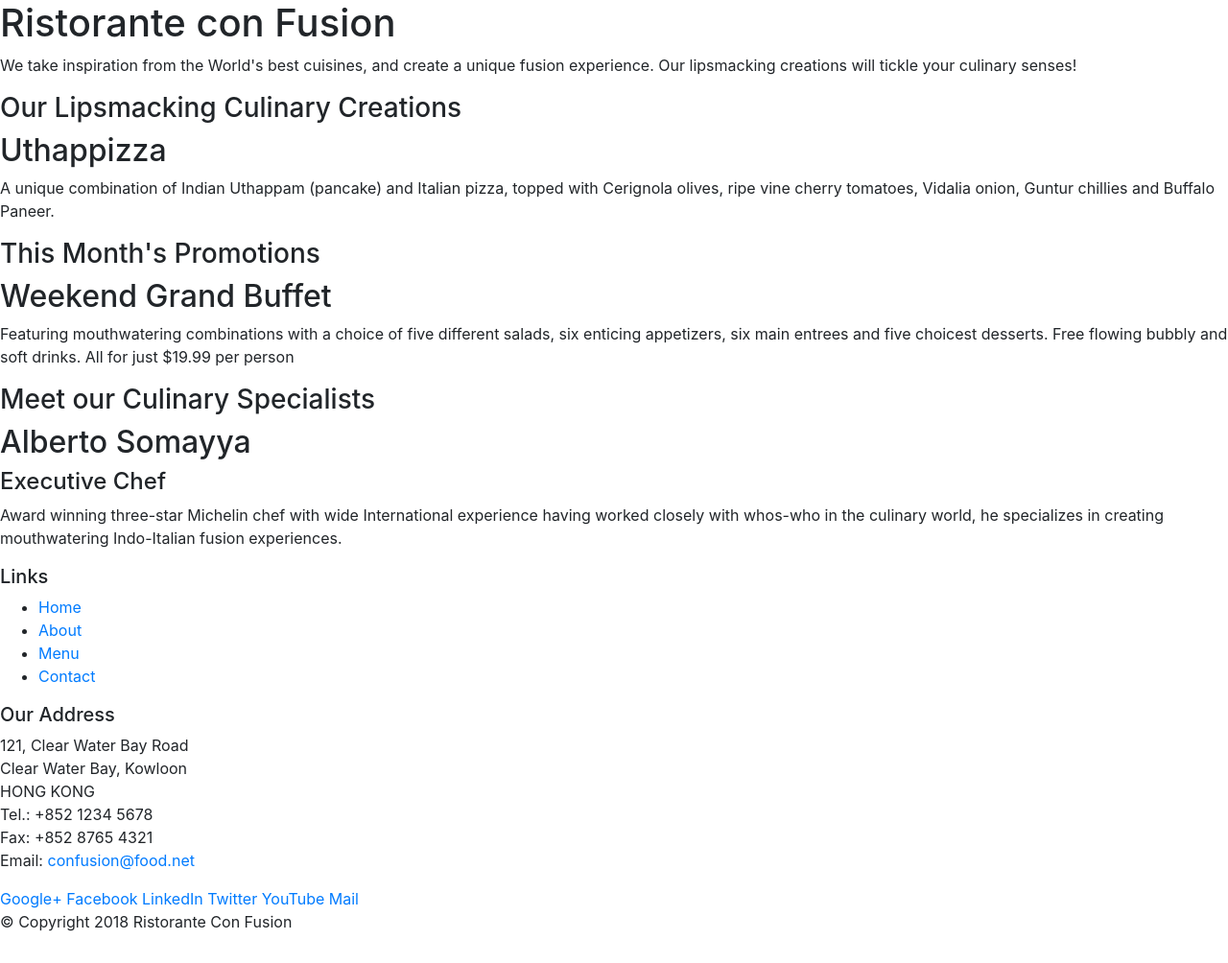
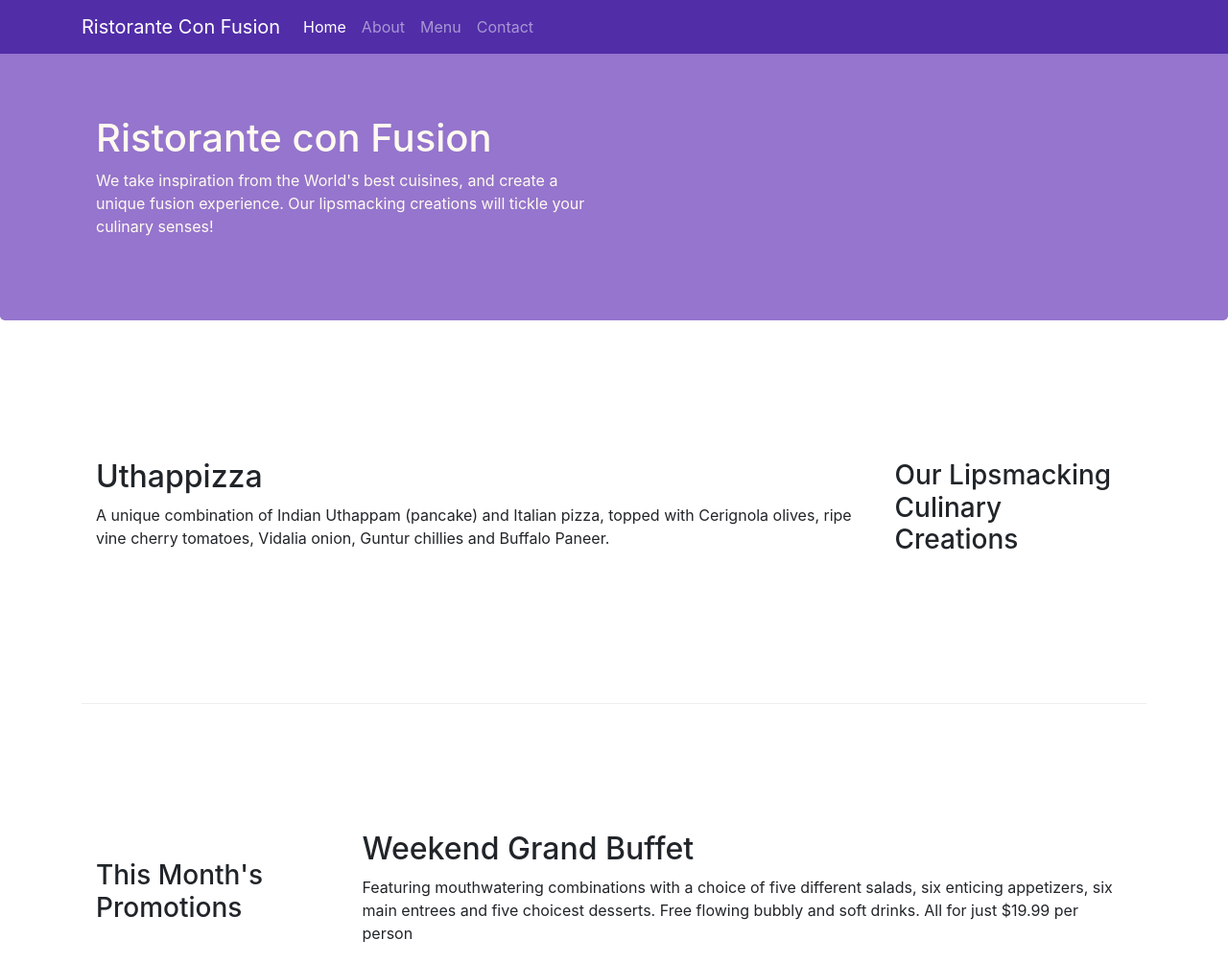
Before and after one commit to WardaFarhan/Bootstrap, a website: page index.html in a window 1280 px wide. Shown: the top 1004 px of the page at 96% size. Drawn offline with nearby package versions, Linux system fonts and the light colour scheme.

Commit message:
Creating 1st project

```diff
--- /dev/null
+++ b/css/styles.css
@@ -0,0 +1,39 @@
+.row-header{
+    margin:0px auto;
+    padding:0px;
+}
+
+.row-content {
+    margin:0px auto;
+    padding: 50px 0px 50px 0px;
+    border-bottom: 1px ridge;
+    min-height:400px;
+}
+
+.footer{
+    background-color: #D1C4E9;
+    margin:0px auto;
+    padding: 20px 0px 20px 0px;
+}
+
+.jumbotron {
+    padding:70px 30px 70px 30px;
+    margin:0px auto;
+    background: #9575CD ;
+    color:floralwhite;
+}
+
+address{
+    font-size:80%;
+    margin:0px;
+    color:#0f0f0f;
+}
+
+body{
+    padding:50px 0px 0px 0px;
+    z-index:0;
+}
+
+.navbar-dark {
+     background-color: #512DA8;
+}
--- a/index.html
+++ b/index.html
@@ -9,51 +9,69 @@
 
      <!-- Bootstrap CSS -->
      <link rel="stylesheet" href="node_modules/bootstrap/dist/css/bootstrap.min.css">
+     <link href="css/styles.css" rel="stylesheet">
     <title>Ristorante Con Fusion</title>
 </head>
 
 <body>
+    <nav class="navbar navbar-dark navbar-expand-sm fixed-top">
+        <div class="container">
+            <button class="navbar-toggler" type="button" data-toggle="collapse" data-target="#Navbar">
+                <span class="navbar-toggler-icon"></span>
+            </button>
+            <a class="navbar-brand" href="#">Ristorante Con Fusion</a>
+            <div class="collapse navbar-collapse" id="Navbar">
+                 <ul class="navbar-nav mr-auto">
+                     <li class="nav-item active"><a class="nav-link" href="#">Home</a></li>
+                     <li class="nav-item"><a class="nav-link" href="./aboutus.html">About</a></li>
+                     <li class="nav-item"><a class="nav-link" href="#">Menu</a></li>
+                     <li class="nav-item"><a class="nav-link" href="#">Contact</a></li>
+                 </ul>
+            </div>
+         </div>
 
-    <header>
-        <div>
-            <div>
-                <div>
+    </nav>
+
+    <header class="jumbotron">
+        <div class="container">
+            <div class="row row-header">
+                <div class="col-12 col-sm-6">
                     <h1>Ristorante con Fusion</h1>
                     <p>We take inspiration from the World's best cuisines, and create a unique fusion experience. Our lipsmacking creations will tickle your culinary senses!</p>
                 </div>
-                <div>
+                <div class="col-12 col-sm">
                 </div>
             </div>
         </div>
     </header>
 
-    <div>
-        <div>
-            <div>
+    <div class="container">
+        <div class="row row-content align-items-center">
+            <div class="col-12 col-sm-4 order-sm-last col-md-3">
                 <h3>Our Lipsmacking Culinary Creations</h3>
             </div>
-            <div>
+            <div  class="col col-sm order-sm-first col-md">
                 <h2>Uthappizza</h2>
                 <p>A unique combination of Indian Uthappam (pancake) and Italian pizza, topped with Cerignola olives, ripe vine cherry tomatoes, Vidalia onion, Guntur chillies and Buffalo Paneer.</p>
             </div>
         </div>
 
 
-        <div>
-            <div>
+        <div class="row row-content align-items-center">
+            <div class="col-12 col-sm-4 col-md-3">
                 <h3>This Month's Promotions</h3>
             </div>
-            <div>
+            <div class="col col-sm col-md">
                 <h2>Weekend Grand Buffet</h2>
                 <p>Featuring mouthwatering combinations with a choice of five different salads, six enticing appetizers, six main entrees and five choicest desserts. Free flowing bubbly and soft drinks. All for just $19.99 per person </p>
             </div>
         </div>
 
-        <div>
-            <div>
+        <div class="row row-content align-items-center">
+            <div class="col-12 col-sm-4 order-sm-last col-md-3" >
                 <h3>Meet our Culinary Specialists</h3>
             </div>
-            <div>
+            <div class="col col-sm order-sm-first col-md">
                 <h2>Alberto Somayya</h2>
                 <h4>Executive Chef</h4>
                 <p>Award winning three-star Michelin chef with wide International experience having worked closely with whos-who in the culinary world, he specializes in creating mouthwatering Indo-Italian fusion experiences. </p>
@@ -61,19 +79,19 @@
         </div>
     </div>
 
-    <footer>
-        <div>
-            <div>
-                <div>
+    <footer class="footer">
+        <div class="container">
+            <div class="row">
+                <div class="col-4 offset-1 col-sm-2">
                     <h5>Links</h5>
-                    <ul>
+                    <ul class="list-unstyled">
                         <li><a href="#">Home</a></li>
                         <li><a href="#">About</a></li>
                         <li><a href="#">Menu</a></li>
                         <li><a href="#">Contact</a></li>
                     </ul>
                 </div>
-                <div>
+                <div class="col-7 col-sm-5">
                     <h5>Our Address</h5>
                     <address>
 		              121, Clear Water Bay Road<br>
@@ -84,8 +102,8 @@
 		              Email: <a href="mailto:confusion@food.net">confusion@food.net</a>
 		           </address>
                 </div>
-                <div>
-                    <div>
+                <div class="col-12 col-sm-4 align-self-center">
+                    <div class="text-center">
                         <a href="http://google.com/+">Google+</a>
                         <a href="http://www.facebook.com/profile.php?id=">Facebook</a>
                         <a href="http://www.linkedin.com/in/">LinkedIn</a>
@@ -95,8 +113,8 @@
                     </div>
                 </div>
            </div>
-           <div>
-                <div>
+           <div class="row justify-content-center"">
+                <div class="col-auto">
                     <p>© Copyright 2018 Ristorante Con Fusion</p>
                 </div>
            </div>
```
Also changed, not shown: aboutus.html (added, +134 -0 lines), extra small screen.png (added), small to extralarge screen.png (added), 1 other file.
